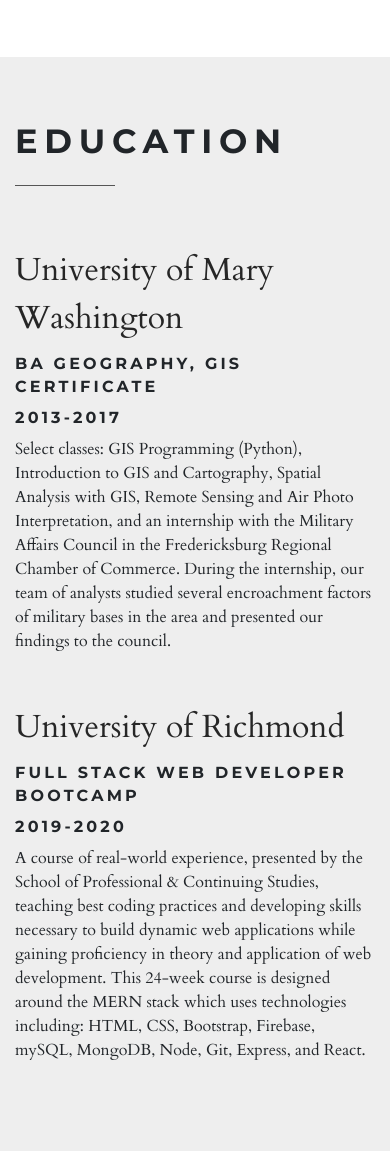
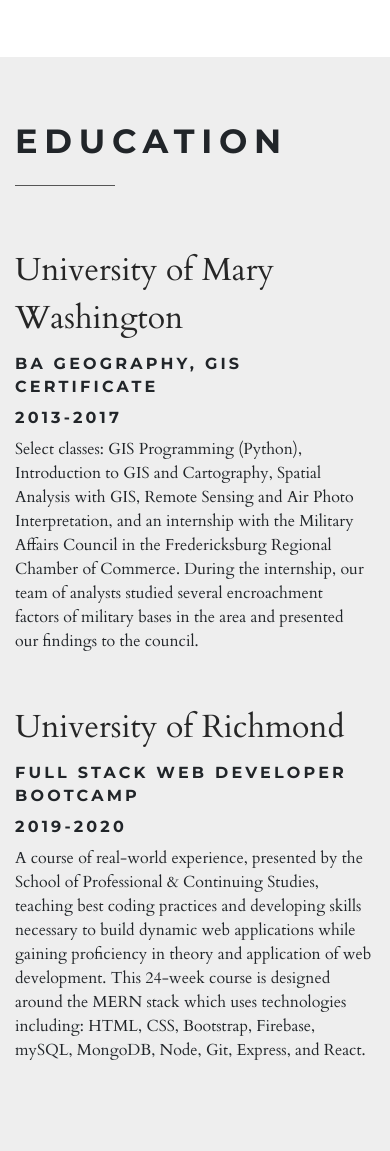
Before and after one commit to kmccarthy1/Portfolio2.0, a PHP site: page / in a window 390 px wide. Shown: the part 1880-3031 px from the top of the page. Run offline with PHP 8.4, Linux system fonts and the light colour scheme; some libraries are stand-ins or nearby versions.

Commit message:
education format

```diff
--- a/css/custom.css
+++ b/css/custom.css
@@ -2,3 +2,7 @@
     padding: 0;
     margin: 0;
 }
+
+.umw {
+    margin-right: 10px;
+}
--- a/index.html
+++ b/index.html
@@ -97,7 +97,7 @@
                                 </div>
                                 <h6>BA Geography, GIS Certificate</h6>
                                 <h6>2013-2017</h6>
-                                <p>Select classes: GIS Programming (Python), Introduction to GIS and Cartography, Spatial Analysis with GIS, Remote Sensing and Air Photo Interpretation, and an internship with the Military Affairs Council in the Fredericksburg
+                                <p class="umw">Select classes: GIS Programming (Python), Introduction to GIS and Cartography, Spatial Analysis with GIS, Remote Sensing and Air Photo Interpretation, and an internship with the Military Affairs Council in the Fredericksburg
                                     Regional Chamber of Commerce. During the internship, our team of analysts studied several encroachment factors of military bases in the area and presented our findings to the council.
                                 </p>
                             </div>
@@ -216,12 +216,12 @@
                             </div>
                         </div>
 
-                        <div class="col-md-6">
+                        <!-- <div class="col-md-6">
                             <p>Effects present letters inquiry no an removed or friends. Desire behind latter me though in. Supposing shameless am he engrossed up additions. My possible peculiar together to. Desire so better am cannot he up before points.
                                 Remember mistaken opinions it pleasure of debating. Court front maids forty if aware their at. Chicken use are pressed removed. </p>
                             <p>Saw yet kindness too replying whatever marianne. Old sentiments resolution admiration unaffected its mrs literature. Behaviour new set existence dashwoods. It satisfied to mr commanded consisted disposing engrossed. Tall snug
                                 do of till on easy. Form not calm new fail. </p>
-                        </div>
+                        </div> -->
                     </div>
                 </div>
             </div>
```
